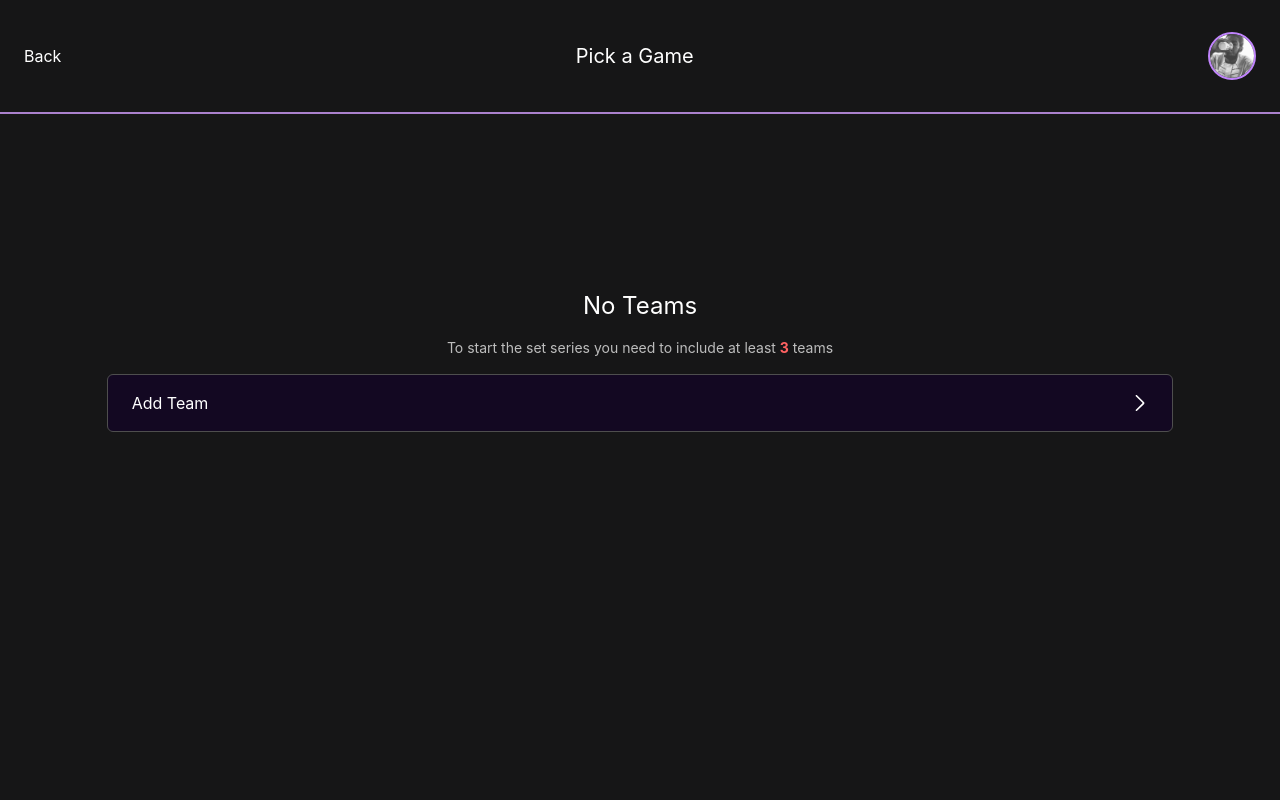
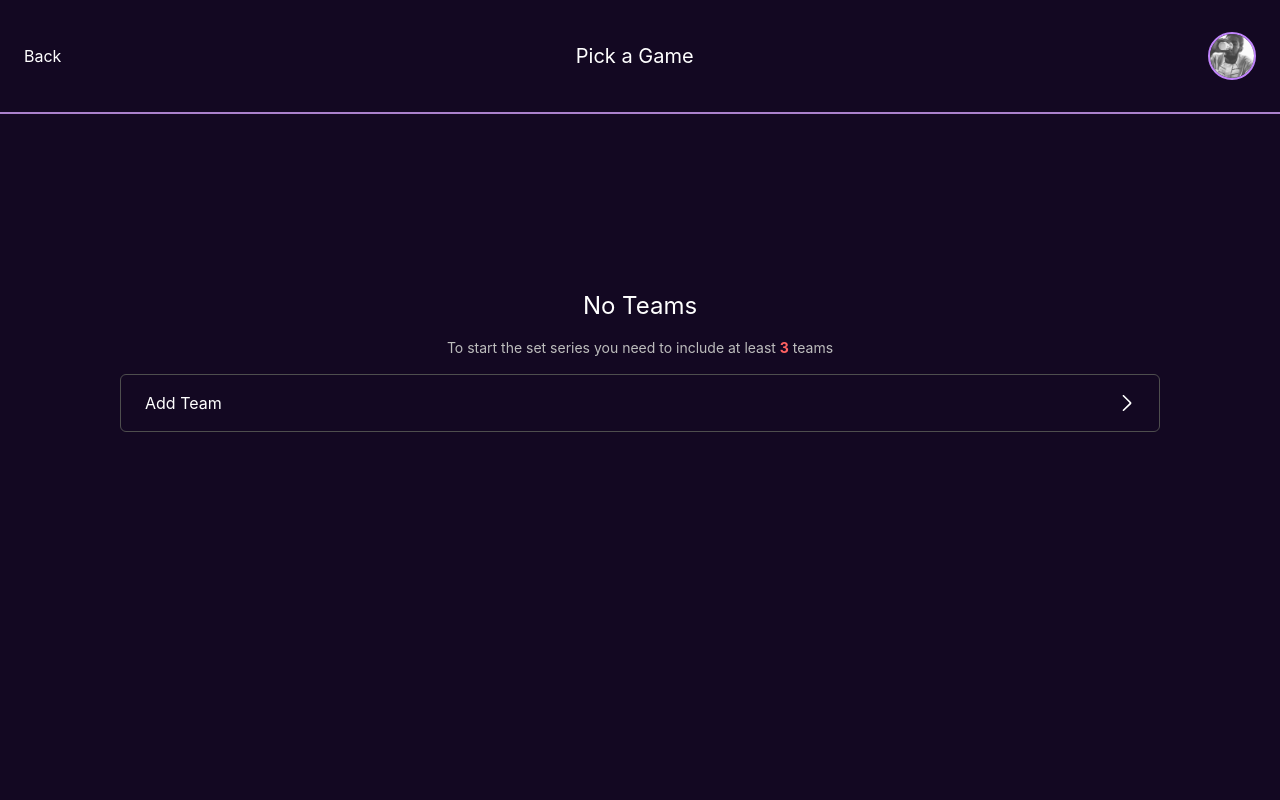
Before and after one commit to auleki/play-ball-client, a Next.js app: page /game/draft in a window 1280 px wide. Shown: the top 800 px of the page. Built offline with nearby package versions, Linux system fonts and the light colour scheme.

Commit message:
add margin to main content and improve layout on nav and layout

```diff
--- a/components/layout/FullScreen.tsx
+++ b/components/layout/FullScreen.tsx
@@ -2,7 +2,7 @@ import React from 'react'
 
 const FullScreen = ({ children }: { children: React.ReactNode }) => {
     return (
-        <div className="h-screen">{children}</div>
+        <div className="h-screen px-4">{children}</div>
     )
 }
 
--- a/components/layout/Layout.tsx
+++ b/components/layout/Layout.tsx
@@ -4,7 +4,7 @@ import Navbar from './Navbar'
 
 const Layout = ({ children }: { children: React.ReactNode }) => {
   return (
-    <div className="bg-gray-500">
+    <div className="bg-purple-800">
       <Navbar />
       {children}
       <Footer />
--- a/components/layout/Navbar.tsx
+++ b/components/layout/Navbar.tsx
@@ -4,9 +4,9 @@ import userImg from "../../assets/images/me-with-cup.jpeg"
 
 const Navbar = () => {
   return (
-    <div className="flex justify-between items-center px-6 py-8 bg-gray-500 border-b-2 border-purple-200 mb-12">
-      <span>Back</span>
-      <h2 className="text-xl">Pick a Game</h2>
+    <div className="flex bg-purple-800 justify-between items-center px-6 py-8 border-b-2 border-purple-200 mb-12">
+      <span className="text-white">Back</span>
+      <h2 className="text-xl text-white">Pick a Game</h2>
       <div className="w-12 h-12 rounded-full overflow-hidden flex bg-purple-600 items-center justify-center border-2 border-purple-400">
         <Image
           src={userImg}
--- a/components/layout/PageLayout.tsx
+++ b/components/layout/PageLayout.tsx
@@ -4,7 +4,7 @@ import { motion } from 'framer-motion'
 const PageLayout = ({ children }: { children: React.ReactNode }) => {
     return (
         <motion.div
-            style={{ height: "100vh" }}
+            style={{ height: "100vh", marginLeft: '1rem', marginRight: '1rem' }}
             initial={{ x: 300, opacity: 0 }}
             animate={{ x: 0, opacity: 1 }}
             exit={{ x: 300, opacity: 0 }}
```
